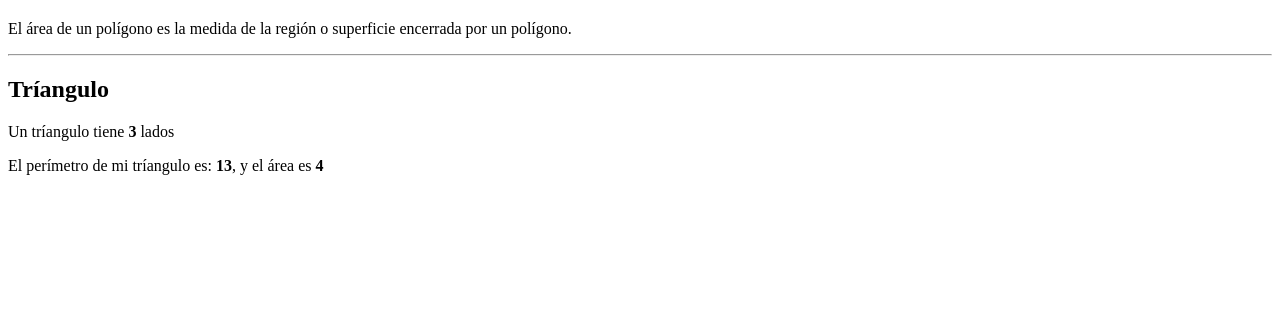
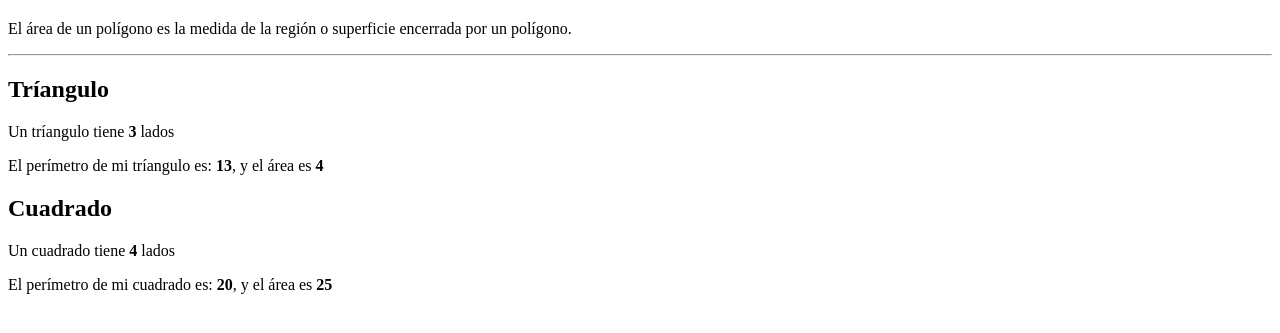
Before and after one commit to montfr/iconos35, a PHP site: page /poo_3.php in a window 1280 px wide. Shown: the part 286-619 px from the top of the page. Run offline with PHP 8.4, Linux system fonts and the light colour scheme.

Commit message:
Clase 2 PHP subiendo código clase Cuadrado

```diff
--- a/PHP/poo_3.php
+++ b/PHP/poo_3.php
@@ -28,6 +28,24 @@ class Triangulo extends Poligono {
   }
 }
 
+class Cuadrado extends Poligono {
+  private $lado;
+  public static $lados = 4;
+
+  public function __construct ($l) {
+    $this->lado = $l;
+  }
+
+  public function perimetro () {
+    return $this->lado * self::$lados;
+  }
+
+  public function area () {
+    //return $this->lado * $this->lado;
+    return pow($this->lado, 2);
+  }
+}
+
 
 echo '<h1>Abstracción en PHP</h1>';
 echo '<a href="./index.php">regresar</a>';
@@ -46,3 +64,7 @@ echo '<h2>Tríangulo</h2>';
 $triangulo = new Triangulo(5, 2, 6, 4);
 echo '<p>Un tríangulo tiene <b>' . Triangulo::$lados .  '</b> lados</p>';
 echo '<p>El perímetro de mi tríangulo es: <b>' . $triangulo->perimetro() . '</b>, y el área es <b>' . $triangulo->area() . '</b></p>';
+echo '<h2>Cuadrado</h2>';
+$cuadrado = new Cuadrado(5);
+echo '<p>Un cuadrado tiene <b>' . Cuadrado::$lados .  '</b> lados</p>';
+echo '<p>El perímetro de mi cuadrado es: <b>' . $cuadrado->perimetro() . '</b>, y el área es <b>' . $cuadrado->area() . '</b></p>';
```
